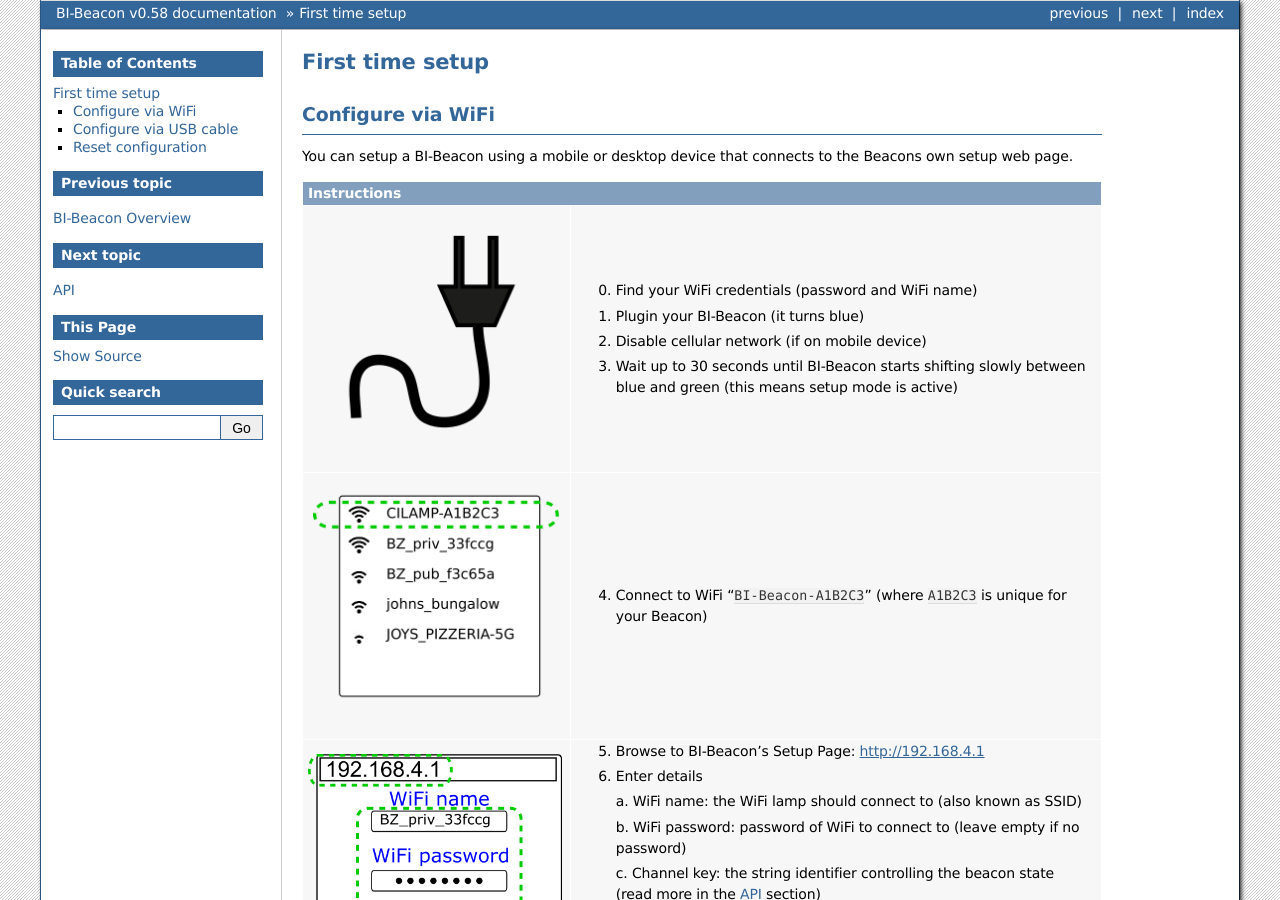
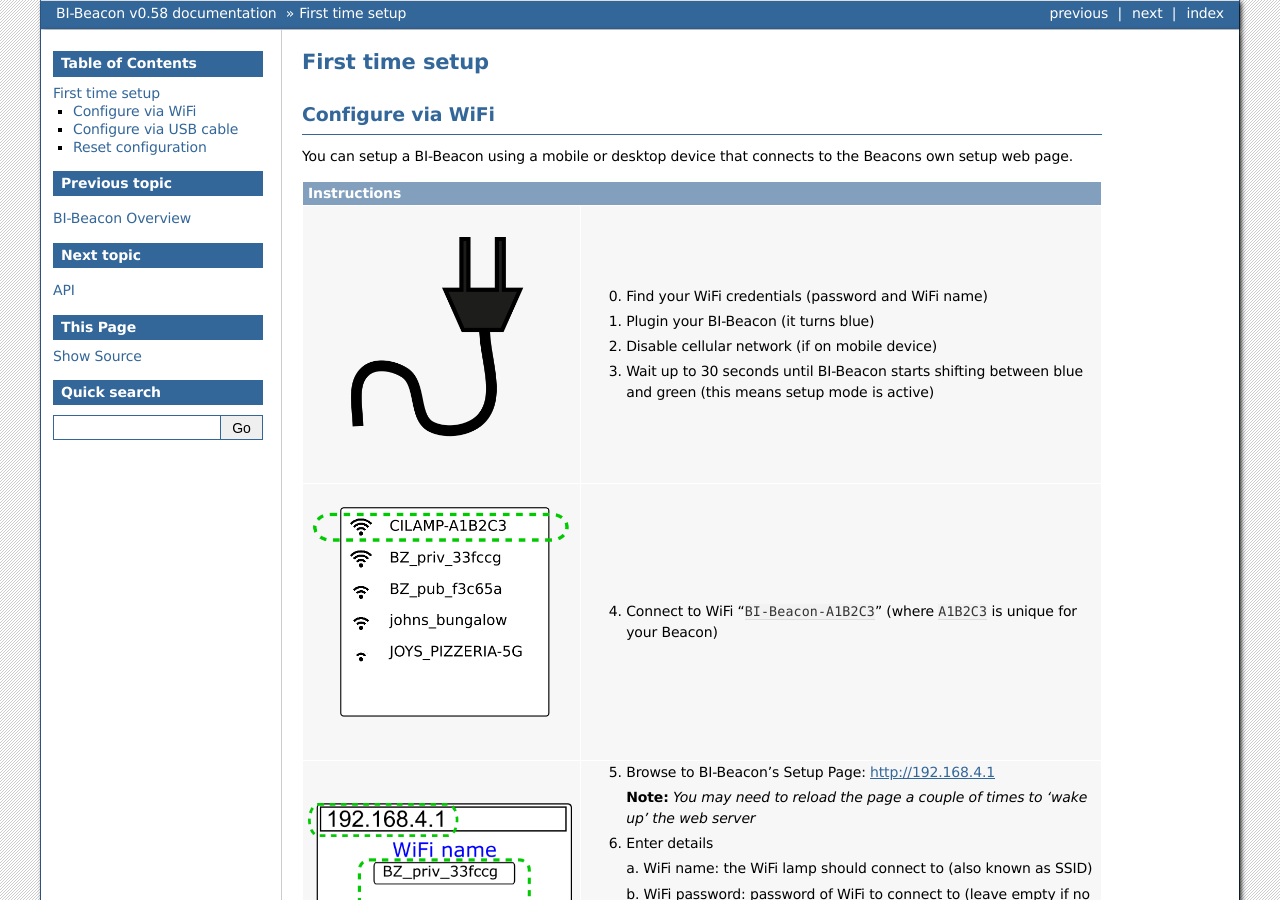
Before and after one commit to BI-Beacon/docs, a Sphinx documentation site: the page built from docs/setup.rst, in a window 1280 px wide and 900 px high. Built offline with Sphinx 7.4.7, drawn with Linux system fonts in a browser that asks for light colours; pages that are not in the unit, such as notebooks, are missing from menus.

Commit message:
add note about reloading setup page

```diff
--- a/docs/setup.rst
+++ b/docs/setup.rst
@@ -43,7 +43,7 @@ You can setup a BI-Beacon using a mobile or desktop device that connects to the
 |  |image1|  | 1. Plugin your BI-Beacon (it turns blue)               |
 |            | 2. Disable cellular network (if on mobile device)      |
 |            | 3. Wait up to 30 seconds until BI-Beacon starts        |
-|            |    shifting slowly between blue and green              |
+|            |    shifting between blue and green                     |
 |            |    (this means setup mode is active)                   |
 |            |                                                        |
 +------------+--------------------------------------------------------+
@@ -55,6 +55,9 @@ You can setup a BI-Beacon using a mobile or desktop device that connects to the
 |  |image3|  |                                                        |
 |            | 5. Browse to BI-Beacon’s Setup Page:                   |
 |            |    http://192.168.4.1                                  |
+|            |                                                        |
+|            |    **Note:** *You may need to reload the page a        |
+|            |    couple of times to 'wake up' the web server*        |
 |            |                                                        |
 |            | 6. Enter details                                       |
 |            |                                                        |
```
